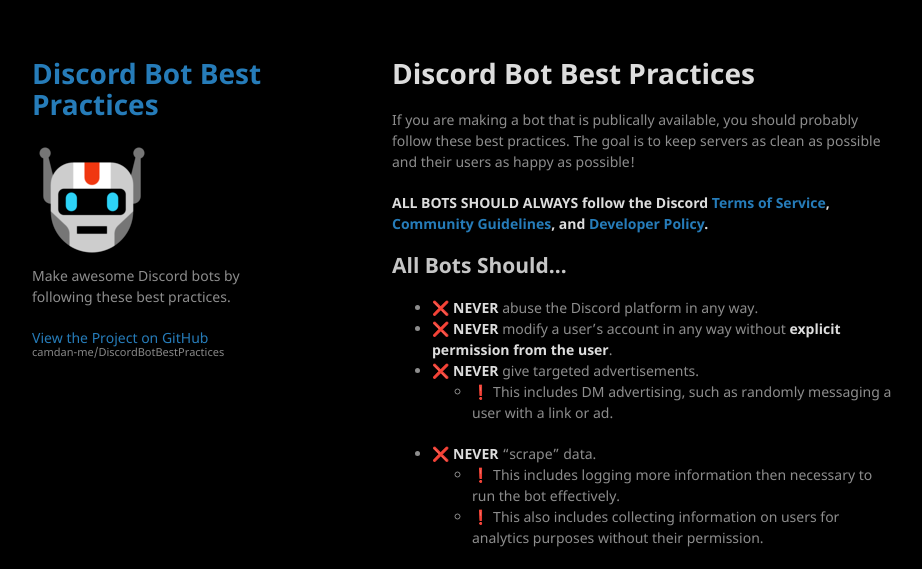
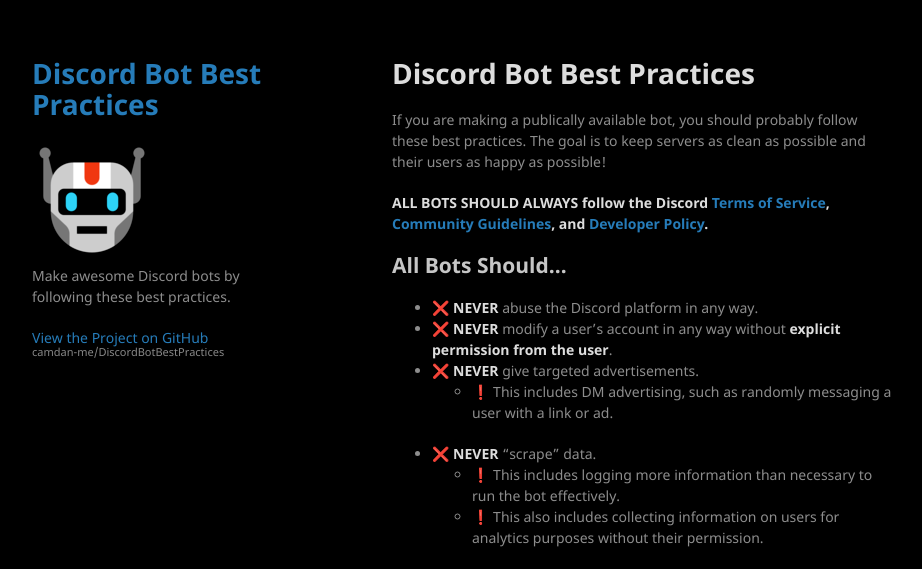
Before and after one commit to camdan-me/DiscordBotBestPractices, a Jekyll site: the page built from index.md, in a window 1280 px wide and 900 px high. Shown: the top 569 px of the window, without its empty margins (178-1100 px from the left). Built offline with Jekyll 4.4.1, drawn with Linux system fonts in a browser that asks for light colours; our own code applies the rules of GitHub Pages for plain Markdown files.

Commit message:
Fix a few typos

```diff
--- a/index.md
+++ b/index.md
@@ -1,5 +1,5 @@
 # Discord Bot Best Practices
-If you are making a bot that is publically available, you should probably follow these best practices. The goal is to keep servers as clean as possible and their users as happy as possible!
+If you are making a publically available bot, you should probably follow these best practices. The goal is to keep servers as clean as possible and their users as happy as possible!
 
 **ALL BOTS SHOULD ALWAYS follow the Discord [Terms of Service](https://discord.com/terms), [Community Guidelines](https://discord.com/guidelines), and [Developer Policy](https://discord.com/developers/docs/policy).**
 
@@ -9,7 +9,7 @@ If you are making a bot that is publically available, you should probably follow
 - ❌ **NEVER** give targeted advertisements.
     - ❗ This includes DM advertising, such as randomly messaging a user with a link or ad.
 - ❌ **NEVER** "scrape" data.
-    - ❗ This includes logging more information then necessary to run the bot effectively.
+    - ❗ This includes logging more information than necessary to run the bot effectively.
     - ❗ This also includes collecting information on users for analytics purposes without their permission.
 - ❌ **NEVER** sell or share a user's data in any way, except for communicating with an API to serve the user.
 - ❌ **NEVER** retain data longer than necessary to run the bot effectively.
```
